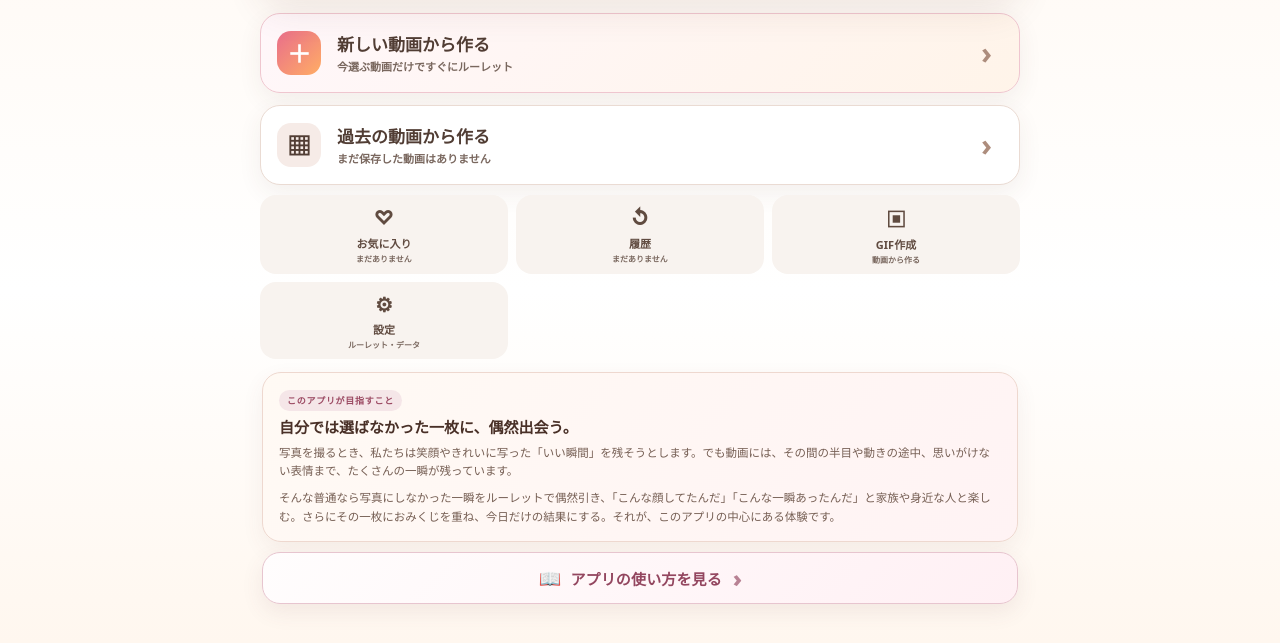
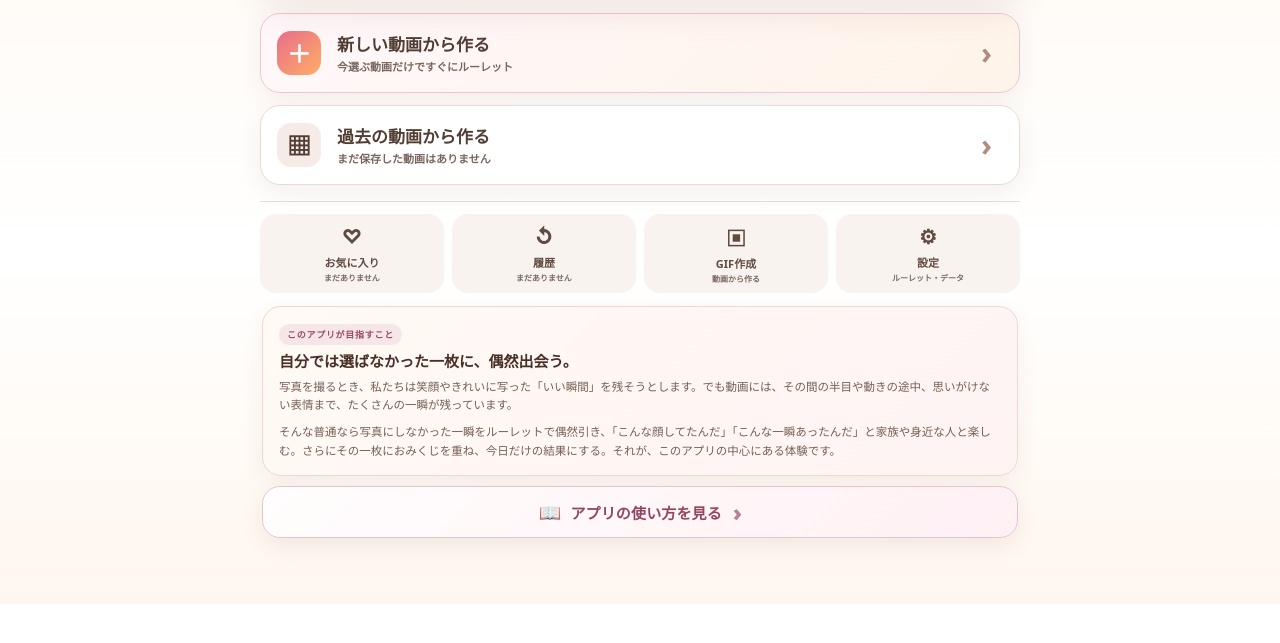
Before and after one commit to eltnegcellist/Memory_moments_roulette, a plain HTML site: page index.html in a window 1280 px wide. Shown: the part 196-839 px from the top of the page. After the commit the page ends 800 px from the top, so only its background shows below. Drawn offline with Linux system fonts and the light colour scheme.

Commit message:
feat(gif): standalone home GIF workflow h18 (style.css)

```diff
--- a/style.css
+++ b/style.css
@@ -754,7 +754,7 @@ button.howtoBanner.is-active-view{display:flex!important}
 .homeChoicePrimary .homeChoiceIcon{background:linear-gradient(135deg,var(--pink),var(--orange));color:#fff}
 .homeChoiceCopy{display:grid;gap:3px;min-width:0}.homeChoiceCopy strong{font-size:17px}.homeChoiceCopy small{font-size:11px;line-height:1.4;color:var(--muted)}
 .homeChoiceArrow{font-size:30px;line-height:1;color:#ad8d7d}
-.homeShortcuts{display:grid;grid-template-columns:repeat(3,minmax(0,1fr));gap:8px;margin-top:10px}
+.homeShortcuts{display:grid;grid-template-columns:repeat(4,minmax(0,1fr));gap:8px;margin-top:16px;padding-top:12px;border-top:1px solid #eaded7}
 .homeShortcuts button{display:grid;place-items:center;gap:3px;min-height:74px;padding:9px 5px;border-radius:16px;background:#f8f3ef;color:#604b40}
 .homeShortcuts button>span{font-size:20px}.homeShortcuts strong{font-size:11px}.homeShortcuts small{font-size:8px;line-height:1.25;color:var(--muted);text-align:center}
 .viewTopbar{display:flex;align-items:center;justify-content:space-between;gap:12px;margin:-2px 0 16px;padding-bottom:10px;border-bottom:1px solid #eee2db}
@@ -768,7 +768,7 @@ button.howtoBanner.is-active-view{display:flex!important}
 .deckActionsSticky .deckDraw{width:100%}
 .historyLegacy{border:0;padding:0}.historyLegacy summary{cursor:pointer;font-weight:900;color:#604b40;padding:8px 0}.historyLegacy[open] summary{margin-bottom:10px}
 .settingsCard .deckManage{display:grid!important;margin-top:14px}.settingsSubhead{margin:16px 0 8px;font-size:15px}.settingsCard .deckPhotoLibrary{max-height:min(52vh,520px)}
-@media (max-width:520px){.homeChoice{padding:15px 13px}.homeShortcuts small{display:none}.homeShortcuts button{min-height:62px}.deckCard[data-app-view="library"]{padding-left:12px;padding-right:12px}}
+@media (max-width:520px){.homeChoice{padding:15px 13px}.homeShortcuts small{display:none}.homeShortcuts button{min-height:62px;padding:9px 3px}.homeShortcuts strong{font-size:10px}.deckCard[data-app-view="library"]{padding-left:12px;padding-right:12px}}
 
 /* v1.1 library2: robust mobile view switching */
 body[data-app-view] .appView,
```
